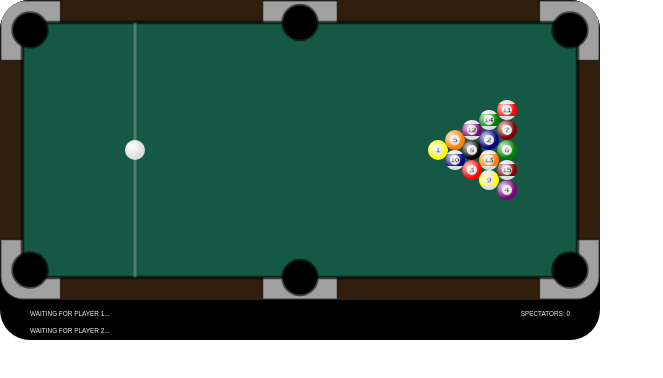
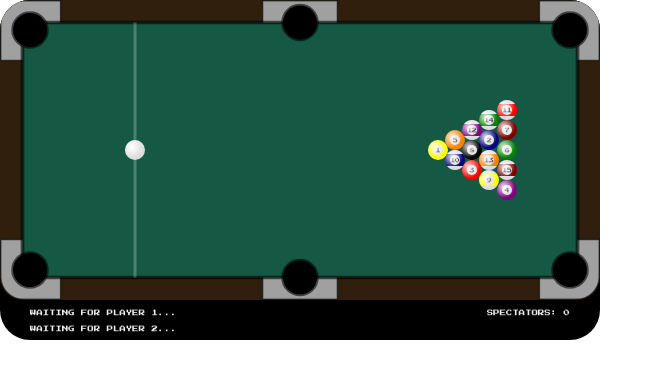
Before and after one commit to yousefamar/eight-ball, a website: page index.html in a window 1280 px wide. Shown: the whole page, without its empty margins (0-663 px from the left). Drawn offline with Linux system fonts and the light colour scheme.

Commit message:
Update style to import pixel font

```diff
--- a/style.css
+++ b/style.css
@@ -1,3 +1,4 @@
+@import url(http://fonts.googleapis.com/css?family=Press+Start+2P);
 * {
 	position: absolute;
 	margin: 0;
```
